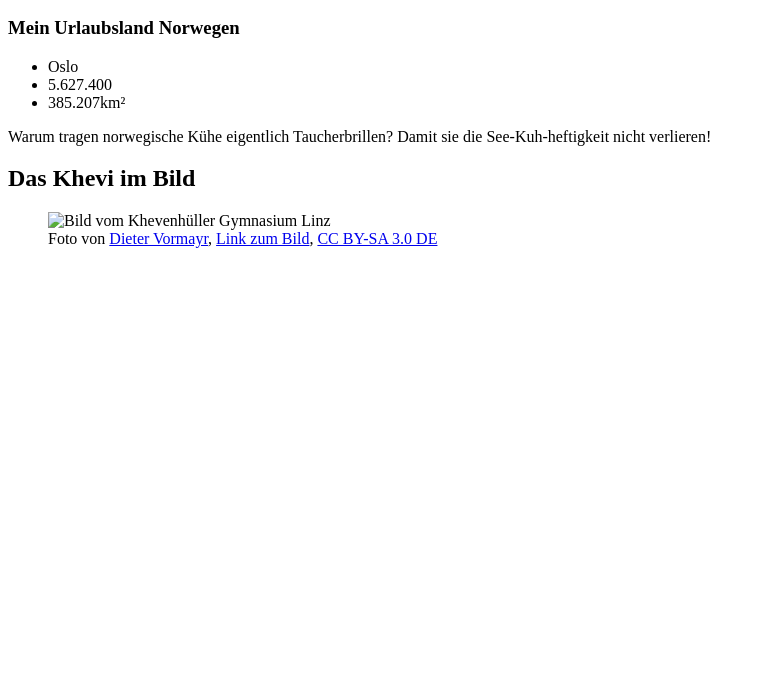
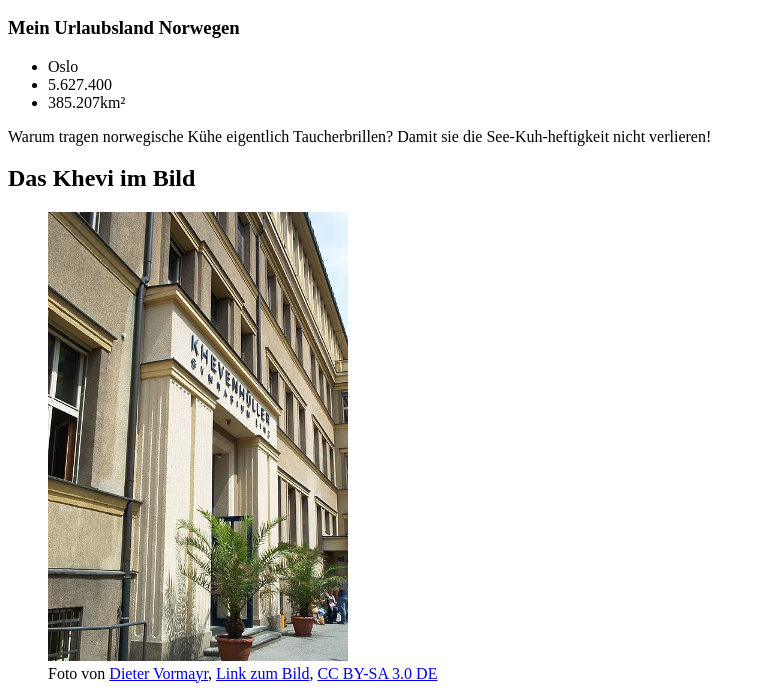
Before and after one commit to benjamin-bluemchen/clark-6test-web, a plain HTML site: page index.html in a window 1280 px wide. Shown: the part 110-809 px from the top of the page, without its empty margins (0-765 px from the left). Drawn offline with Linux system fonts and the light colour scheme.

Commit message:
Update index.html

```diff
--- a/index.html
+++ b/index.html
@@ -23,7 +23,7 @@
     <h2>Das Khevi im Bild</h2>
 
     <figure>
-        <img src="wahrzeichen.jpg" width="300" title="vorgegebenes Bild" alt="Bild vom Khevenhüller Gymnasium Linz">
+        <img src="img/wahrzeichen.jpg" width="300" title="vorgegebenes Bild" alt="Bild vom Khevenhüller Gymnasium Linz">
         <figcaption>
             Foto von <a href="https://de.wikipedia.org/wiki/Benutzer:Dieter_Vormayr">Dieter Vormayr</a>,
             <a href="https://commons.wikimedia.org/wiki/File:Khevenh%C3%BCller_Gymnasium.JPG">Link zum Bild</a>,
```
